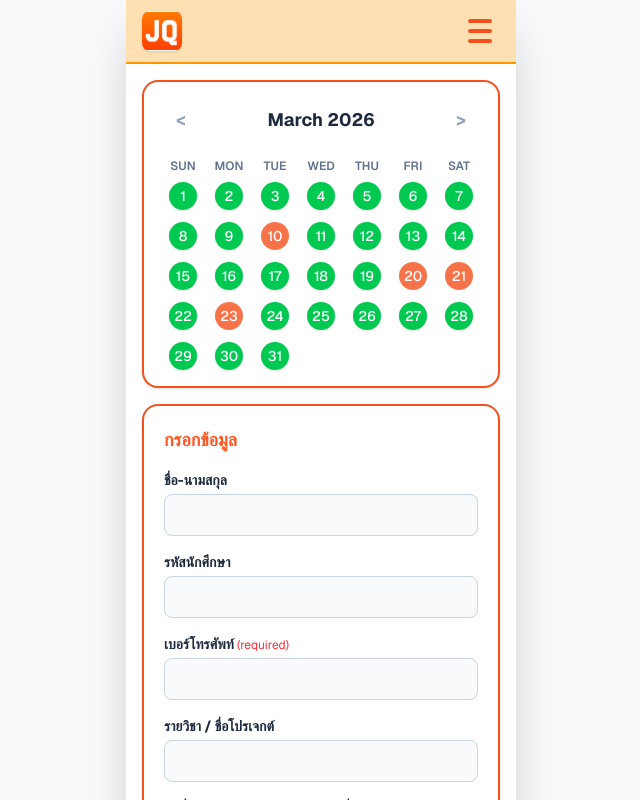
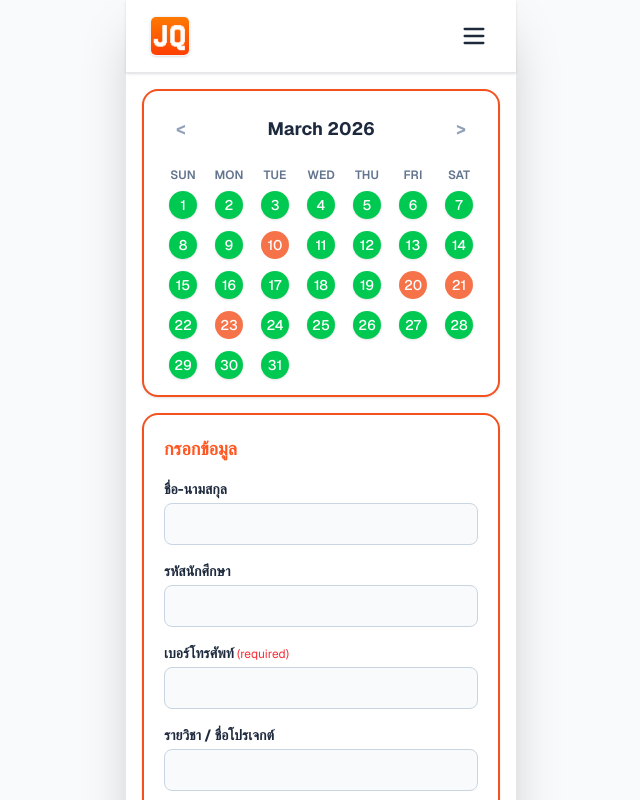
Before and after one commit to JC-Warintorn/JQLARMTER, a Next.js app in the folder jq-photo-service/: page /user/appointment in a window 1280 px wide. Shown: the top 800 px of the page, without its empty margins (319-959 px from the left). Built offline with nearby package versions, Linux system fonts and the light colour scheme.

Commit message:
เปลี่ยนเป็นcomponent

```diff
--- a/jq-photo-service/app/user/appointment/page.tsx
+++ b/jq-photo-service/app/user/appointment/page.tsx
@@ -1,7 +1,8 @@
 "use client";
 
 import React, { useState } from 'react';
-import Image from 'next/image';
+// 1. Import Component Navbar เข้ามา (เช็ค path ให้ตรงกับโฟลเดอร์ของคุณนะครับ)
+import Navbar from '../../components/Navbar';
 
 // รายชื่อเดือนสำหรับแสดงผล
 const MONTH_NAMES = [
@@ -10,37 +11,35 @@ const MONTH_NAMES = [
 ];
 
 export default function AppointmentForm() {
-  // 1. State สำหรับจัดการเดือน/ปี ที่กำลังเปิดดูบนปฏิทิน (เริ่มที่เดือนปัจจุบัน)
+  // 2. เพิ่ม State สำหรับจัดการเปิด/ปิดเมนู Navbar
+  const [isMenuOpen, setIsMenuOpen] = useState(false);
+
+  // State สำหรับจัดการเดือน/ปี ที่กำลังเปิดดูบนปฏิทิน
   const [currentViewDate, setCurrentViewDate] = useState(new Date());
 
-  // 2. State เก็บวันที่ผู้ใช้เลือก (เก็บเป็น String เช่น "2026-03-18")
+  // State เก็บวันที่ผู้ใช้เลือก
   const [selectedDateStr, setSelectedDateStr] = useState<string>('');
 
-  // 3. จำลองข้อมูลวันที่ถูกจองแล้ว (เก็บเป็นรูปแบบ YYYY-MM-DD)
+  // จำลองข้อมูลวันที่ถูกจองแล้ว
   const [bookedDates] = useState<string[]>([
     '2026-03-10', '2026-03-20', '2026-03-21', '2026-03-23'
   ]);
 
   // --- ฟังก์ชันคำนวณปฏิทิน ---
   const currentYear = currentViewDate.getFullYear();
-  const currentMonth = currentViewDate.getMonth(); // 0 - 11
+  const currentMonth = currentViewDate.getMonth();
 
-  // หาว่าเดือนนี้มีกี่วัน
   const daysInMonth = new Date(currentYear, currentMonth + 1, 0).getDate();
-  // หาว่าวันที่ 1 ของเดือนนี้ ตรงกับวันอะไร (0 = อาทิตย์, 1 = จันทร์, ...)
   const startDayOfWeek = new Date(currentYear, currentMonth, 1).getDay();
 
-  // เลื่อนไปเดือนก่อนหน้า
   const handlePrevMonth = () => {
     setCurrentViewDate(new Date(currentYear, currentMonth - 1, 1));
   };
 
-  // เลื่อนไปเดือนถัดไป
   const handleNextMonth = () => {
     setCurrentViewDate(new Date(currentYear, currentMonth + 1, 1));
   };
 
-  // ฟังก์ชันแปลง วัน,เดือน,ปี เป็น Format "YYYY-MM-DD"
   const formatDateString = (year: number, month: number, day: number) => {
     const mm = String(month + 1).padStart(2, '0');
     const dd = String(day).padStart(2, '0');
@@ -50,20 +49,20 @@ export default function AppointmentForm() {
   // --- ฟังก์ชันจัดการคลิกและสี ---
   const handleDateClick = (day: number) => {
     const dateStr = formatDateString(currentYear, currentMonth, day);
-    if (bookedDates.includes(dateStr)) return; // ถูกจองแล้ว กดไม่ได้
-    setSelectedDateStr(dateStr); // บันทึกวันที่เลือกลง State
+    if (bookedDates.includes(dateStr)) return;
+    setSelectedDateStr(dateStr);
   };
 
   const getDayStatusColor = (day: number) => {
     const dateStr = formatDateString(currentYear, currentMonth, day);
 
     if (bookedDates.includes(dateStr)) {
-      return 'bg-[#F4511E] text-white cursor-not-allowed opacity-80'; // จองแล้ว
+      return 'bg-[#F4511E] text-white cursor-not-allowed opacity-80';
     }
     if (selectedDateStr === dateStr) {
-      return 'bg-[#FF9800] text-white ring-2 ring-offset-1 ring-[#FF9800] shadow-md'; // เลือกอยู่
+      return 'bg-[#FF9800] text-white ring-2 ring-offset-1 ring-[#FF9800] shadow-md';
     }
-    return 'bg-green-500 text-white cursor-pointer hover:bg-green-600 transition-colors shadow-sm'; // ว่าง
+    return 'bg-green-500 text-white cursor-pointer hover:bg-green-600 transition-colors shadow-sm';
   };
 
   return (
@@ -72,29 +71,16 @@ export default function AppointmentForm() {
       {/* Mobile Container */}
       <div className="w-full max-w-[390px] bg-white shadow-2xl relative">
 
-        {/* --- Header / Navbar --- */}
-        <div className="bg-[#FFE0B2] h-16 flex items-center justify-between px-4 border-b-2 border-[#FF9800]">
-          <div className="w-10 h-10 shadow-sm rounded-lg overflow-hidden flex items-center justify-center bg-white">
-            <Image
-              src="/JQ.png"
-              alt="JQ Logo"
-              width={40}
-              height={40}
-              className="object-cover"
-            />
-          </div>
-          <button className="space-y-1.5 p-2">
-            <div className="w-6 h-1 bg-[#F4511E] rounded-full"></div>
-            <div className="w-6 h-1 bg-[#F4511E] rounded-full"></div>
-            <div className="w-6 h-1 bg-[#F4511E] rounded-full"></div>
-          </button>
-        </div>
+        {/* 3. ลบ Header เดิมทิ้ง และเรียกใช้ Navbar Component พร้อมส่ง Props */}
+        <Navbar isMenuOpen={isMenuOpen} setIsMenuOpen={setIsMenuOpen} />
+
+        {/* 4. ครอบเนื้อหาทั้งหมดด้วย <main> และใส่เงื่อนไขความจาง (opacity) ตอนเปิดเมนู */}
+        <main className={`transition duration-300 ${isMenuOpen ? 'opacity-30' : 'opacity-100'}`}>
 
           {/* --- Calendar Section --- */}
           <div className="p-4">
             <div className="border-2 border-[#F4511E] rounded-2xl p-4 bg-white shadow-sm relative">
 
-            {/* Calendar Header (เปลี่ยนเดือน/ปี) */}
               <div className="flex items-center justify-between px-2 mb-4">
                 <button onClick={handlePrevMonth} className="text-slate-400 hover:text-[#FF5722] p-2 transition-colors font-bold text-lg">&lt;</button>
                 <span className="font-bold text-lg">{MONTH_NAMES[currentMonth]} {currentYear}</span>
@@ -107,12 +93,10 @@ export default function AppointmentForm() {
               </div>
 
               <div className="grid grid-cols-7 gap-y-3 justify-items-center text-sm font-medium relative">
-              {/* สร้างกล่องเปล่าๆ สำหรับวันก่อนหน้าวันที่ 1 */}
                 {Array.from({ length: startDayOfWeek }).map((_, index) => (
                   <div key={`empty-${index}`} className="w-7 h-7"></div>
                 ))}
 
-              {/* สร้างวันที่ 1 ถึงวันสุดท้ายของเดือน */}
                 {Array.from({ length: daysInMonth }, (_, i) => i + 1).map((day) => (
                   <div key={day} className="relative z-10 w-7 h-7 flex items-center justify-center">
                     <div
@@ -156,14 +140,13 @@ export default function AppointmentForm() {
                   <input type="text" className="w-full bg-slate-50 border border-slate-300 rounded-lg py-2 px-3 focus:outline-none focus:ring-2 focus:ring-[#FF9800] focus:border-[#FF9800]" />
                 </div>
 
-              {/* วันที่ยืม - วันที่คืน */}
                 <div className="flex gap-3">
                   <div className="flex-1">
                     <label className="block text-sm font-bold mb-1">วันที่ยืม</label>
                     <input
                       type="date"
-                    value={selectedDateStr} // ผูกค่าจาก State ของเรา
-                    readOnly // ให้ผู้ใช้อ่านได้อย่างเดียว บังคับให้ไปกดเลือกที่ปฏิทินแทน
+                      value={selectedDateStr}
+                      readOnly
                       className="w-full text-sm bg-slate-100 text-slate-600 border border-[#F4511E] rounded-lg py-2 px-2 outline-none cursor-not-allowed"
                     />
                   </div>
@@ -183,7 +166,6 @@ export default function AppointmentForm() {
                   <input type="file" className="w-full text-sm text-slate-500 file:mr-4 file:py-2 file:px-4 file:rounded-lg file:border-0 file:text-sm file:font-semibold file:bg-[#FFE0B2] file:text-[#F4511E] hover:file:bg-[#FFCC80] bg-slate-50 border border-slate-300 rounded-lg cursor-pointer" />
                 </div>
 
-              {/* Action Buttons */}
                 <div className="flex justify-between gap-2 mt-4">
                   <button type="button" className="flex-1 bg-slate-300 hover:bg-slate-400 text-slate-800 font-bold text-sm py-3 rounded-xl transition-colors">
                     บันทึกแบบร่าง
@@ -199,6 +181,8 @@ export default function AppointmentForm() {
               </form>
             </div>
           </div>
+        </main>
+
       </div>
     </div>
   );
```
Lines whose indentation alone changed are shown as unchanged.
